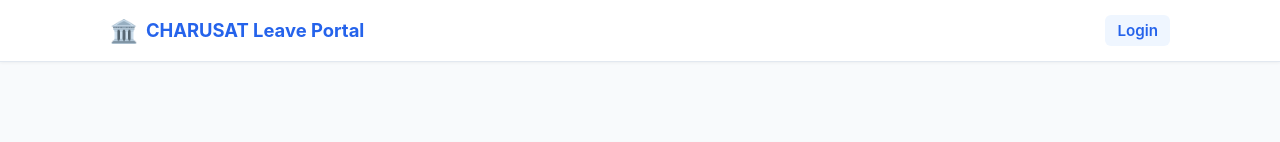
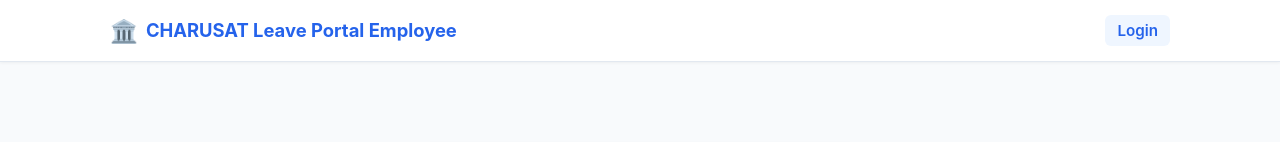
Before and after one commit to 24aiml062/itue301-exam-24aiml062-C, a React (Vite) app in the folder frontend/: page / in a window 1280 px wide. Shown: the top 142 px of the page. Built offline with nearby package versions, Linux system fonts and the light colour scheme.

Commit message:
Navbar: Rename brand to CHARUSAT Leave Portal Employee

```diff
--- a/frontend/src/components/Navbar.jsx
+++ b/frontend/src/components/Navbar.jsx
@@ -20,7 +20,7 @@ const Navbar = () => {
       <div className="nav-container">
         <NavLink to={isAuthenticated ? '/my-leaves' : '/'} className="nav-brand">
           <span style={{ fontSize: '1.4rem' }}>🏛️</span>
-          <span>CHARUSAT Leave Portal</span>
+          <span>CHARUSAT Leave Portal Employee</span>
         </NavLink>
 
         <nav>
```
